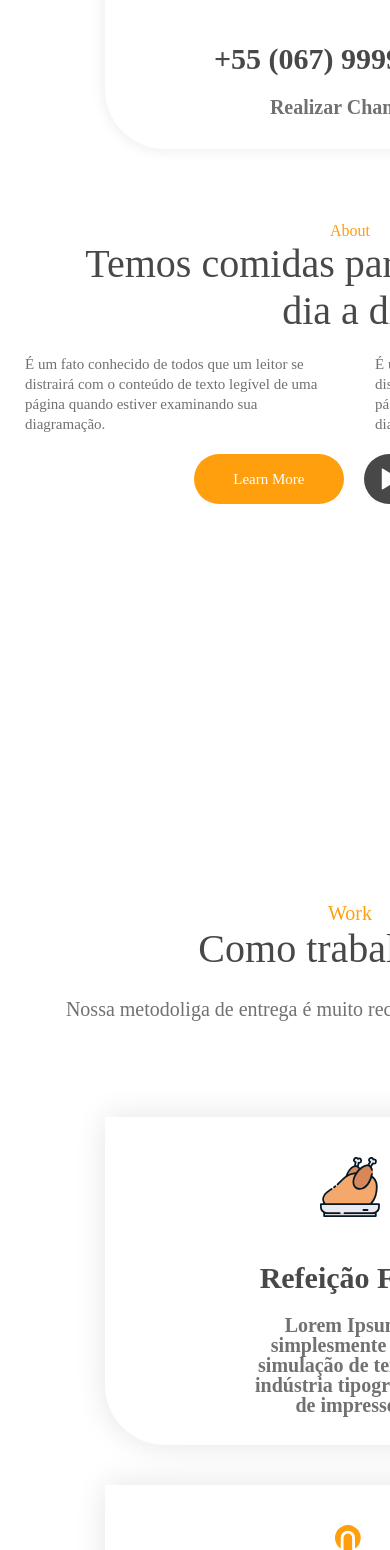
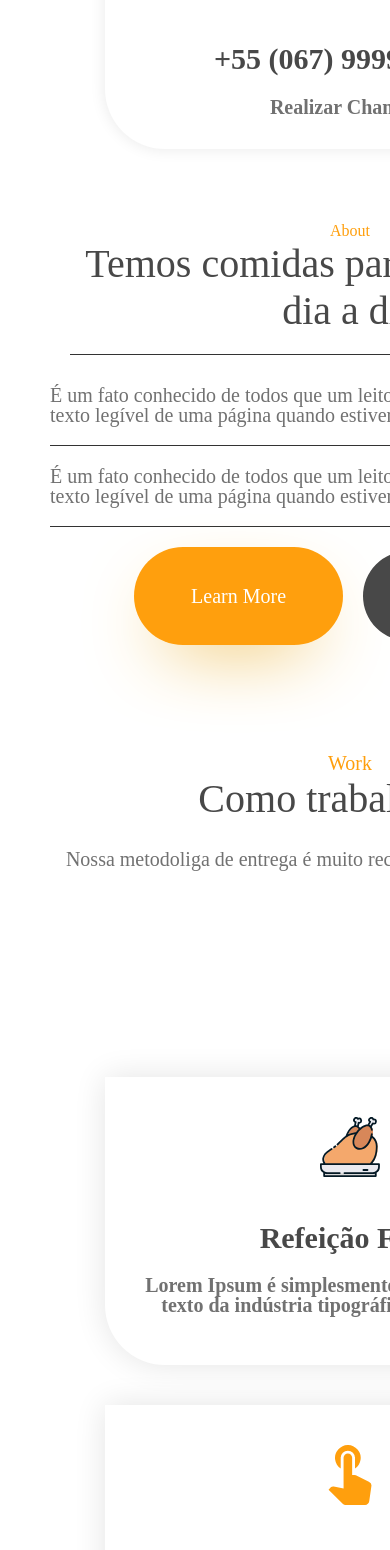
Before and after one commit to edufsantos/web-food-design, a React (Create React App) app: page / in a window 390 px wide. Shown: the part 1338-2888 px from the top of the page. Built offline with nearby package versions, Linux system fonts and the light colour scheme; a web font is replaced by a local one.

Commit message:
horizontal scroll view nos carts  do shop na resolução mobile

```diff
--- a/src/App.css
+++ b/src/App.css
@@ -105,7 +105,6 @@ header{
 }
 .nav-bar{
   display: flex;
-  padding: 100px;
 }
 .nav-bar nav ul .li-1:hover{
   color: #FF9F0D;
@@ -131,6 +130,9 @@ header{
 }
 .nav-bar nav ul li img:hover{
   color: #fff;
+}
+.nav-bar nav{
+  display: flex;
 }
 
 .nav-bar button:focus{
@@ -177,16 +179,10 @@ header{
     margin-left: 0;
     text-align: center;
   }
-  .main-header .burger{
-    display: block;
-  }
-  .nav-bar{
-    display: none;
-  }
   .nav-bar ul{
     position: absolute;
     right: -88px;
-    top: 2vh;
+    top: 6vh;
     height: 225px;
     border-radius: 0 0 0 60px;
     background-color: #FF9F0D;
@@ -240,7 +236,6 @@ header{
   }
   .main-header .burger{
     cursor: pointer;
-    display: none;
     margin-top: 25px;
     box-sizing: border-box;
     height: 60px;
--- a/src/App.js
+++ b/src/App.js
@@ -31,8 +31,8 @@ function App() {
                     <li>Contact us</li>
                     <li><img src={cart} alt="Carrinho"/> </li>
                   </ul>
+                  <button>Login</button>
                 </nav>
-                <button>Login</button>
               </div>
 
               <div onClick={addActive} className="burger">
--- a/src/components/Footer/styles.css
+++ b/src/components/Footer/styles.css
@@ -131,6 +131,9 @@
   }
 }
 @media only screen and (max-width: 420px){
+  .perfil{
+    height: 65vh;
+  }
   .footer-options .header-footer{
     box-sizing: border-box;
     padding: 0 60px;
--- a/src/components/Shop/index.js
+++ b/src/components/Shop/index.js
@@ -11,7 +11,7 @@ function Shop() {
   return (
     <div className="shop">
       <span>Menu</span>
-      <h1>Conheca nossos pratos</h1>
+      <h1>Conheca nossos Principais Pratos</h1>
       <p>escolha seu almoço e janta preferidos conosco, sem sair de casa</p>
 
       <div className="block-cart">
@@ -100,7 +100,7 @@ function Shop() {
             </div>
           </div>
 
-          <div className="shop-cart">
+          <div className="shop-cart shop-especial">
             <img src="https://images.unsplash.com/photo-1561363268-f17491a094bf?ixlib=rb-1.2.1&ixid=eyJhcHBfaWQiOjEyMDd9&auto=format&fit=crop&w=500&q=60" alt=""/>
             <div className="block-h1">
               <h1>Camarao</h1> <h1>25$</h1>
--- a/src/components/Shop/styles.css
+++ b/src/components/Shop/styles.css
@@ -154,3 +154,50 @@
     height: 3950px;
   }
 }
+@media only screen and (max-width: 450px){
+  ::-webkit-scrollbar{
+    width: 0px;
+  }
+  .shop{
+    height: 1750px;
+  }
+  .block-h1 h1{
+    font-size: 60px;
+  }
+  .block-p p:first-child{
+    font-size: 25px;
+  }
+  .block-p p.especial{
+    font-size: 35px;
+  }
+  .shop .block-cart{
+    flex-wrap: nowrap;
+    display: flex;
+    overflow-x: scroll;
+    width: 100%;
+    height: 1000px;
+    position: absolute;
+  }
+  .shop .botao-loads{
+    display: none;
+  }
+  .shop .block-cart .shop-cart:first-child{
+    margin-left:  3200px;
+  }
+  .shop .block-cart .shop-cart{
+    flex-shrink: 0;
+    width: 570px;
+    height: 650px;
+  }
+  .shop .botao-loads{
+    top: 500px;
+    position: relative;
+  }
+  .botao-stars .MuiRating-root{
+    font-size: 40px;
+  }
+  .botao-stars button{
+    height: 115px;
+    font-size: 90px;
+  }
+}
--- a/src/components/Work/styles.css
+++ b/src/components/Work/styles.css
@@ -102,14 +102,21 @@
   }
   .component-work p {
     box-sizing: border-box;
-    padding-bottom:100px ;
+    margin: 0 auto;
+    padding-left:40px;
+    padding-right: 40px;
+    padding-bottom:150px ;
+  }
+  .carts-work{
+    text-align: center;
   }
   .carts-work h1{
     font-size: 30px;
   }
   .carts-work p{
-    margin: 0 auto;
+    max-width: 100%;
+    width: 100%;
     font-size: 20px;
-    padding-bottom: 30px ;
+    padding-bottom: 50px ;
   }
 }
--- a/src/components/header/styles.css
+++ b/src/components/header/styles.css
@@ -83,6 +83,8 @@
 }
 @media only screen and (max-width: 420px) {
   .header{
+    height: 650px;
+    min-height:650px;
     background: #fff;
   }
   .conteudo{
@@ -90,21 +92,49 @@
     text-align:center ;
   }
   .conteudo h1{
+    box-sizing: border-box;
+    padding-bottom: 20px;
     margin: 0 auto  ;
     width: 80%;
+    border-bottom: 1px solid #333;
+  }
+  .conteudo p:first-child{
+    box-sizing: border-box;
+    padding-top: 30px;
   }
   .conteudo p{
     text-align: left;
     padding-top: 20px;
+    border-bottom: 1px solid #333;
     margin: 0 auto;
-    max-width: 300px;
+    max-width: 600px;
   }
   .alinhar-p {
-    display: flex;
+    flex-direction: column;
+    text-align: center;
+    margin: 0 auto;
+  }
+  .alinhar-p p{
+    box-sizing: border-box;
+    padding-bottom: 20px;
+    width: 100%;
+    font-size: 20px;
   }
   .conteudo .btns-play{
     padding-top: 20px;
-    margin: 0 auto;
     justify-content: center;
   }
+  .conteudo .btn-learn {
+    height: 98px;
+    width: 209px;
+    font-size: 20px;
+  }
+  .conteudo a {
+    font-size: 20px;
+  }
+  .conteudo a img {
+    height: 90px;
+    width: 90px;
+  }
+
 }
```
